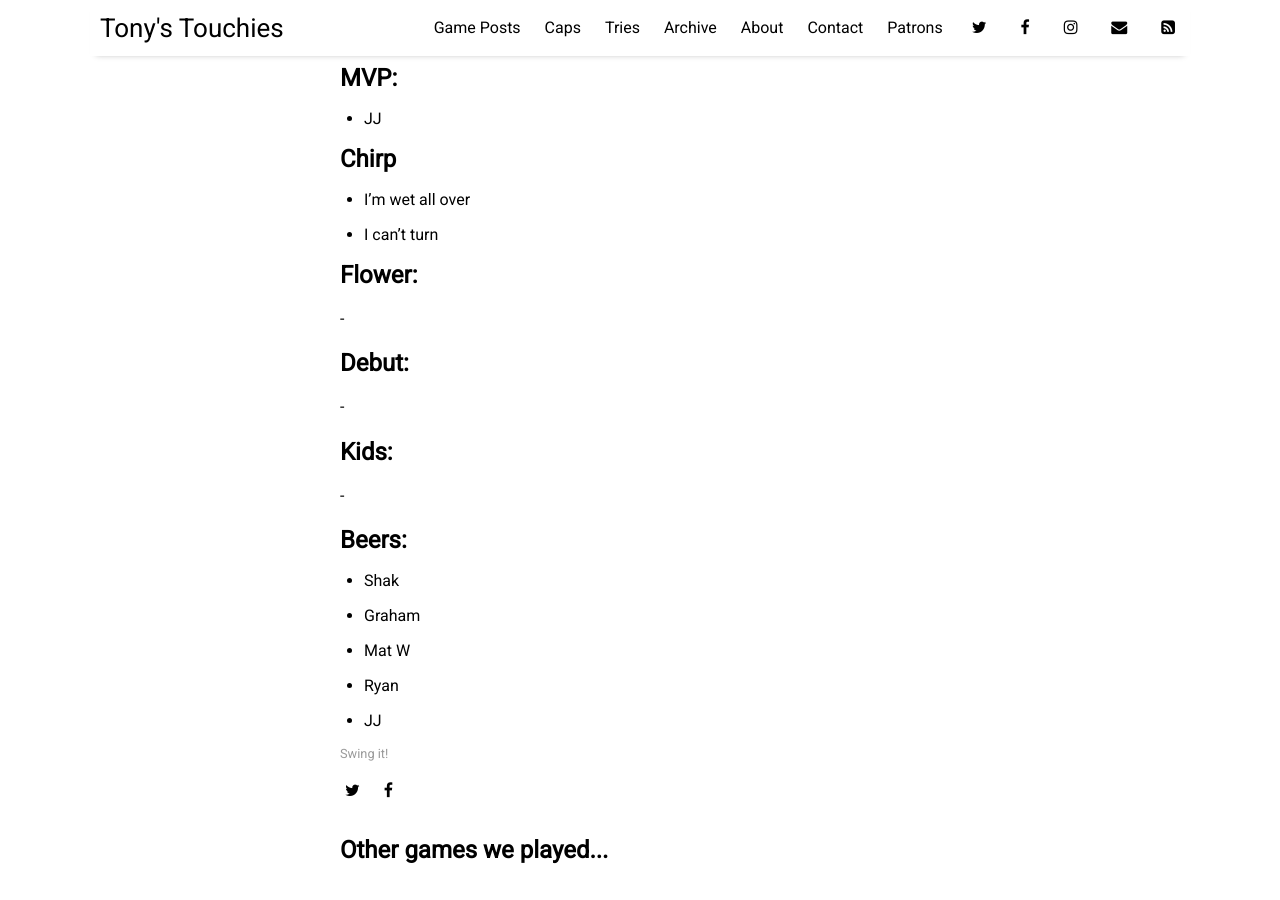
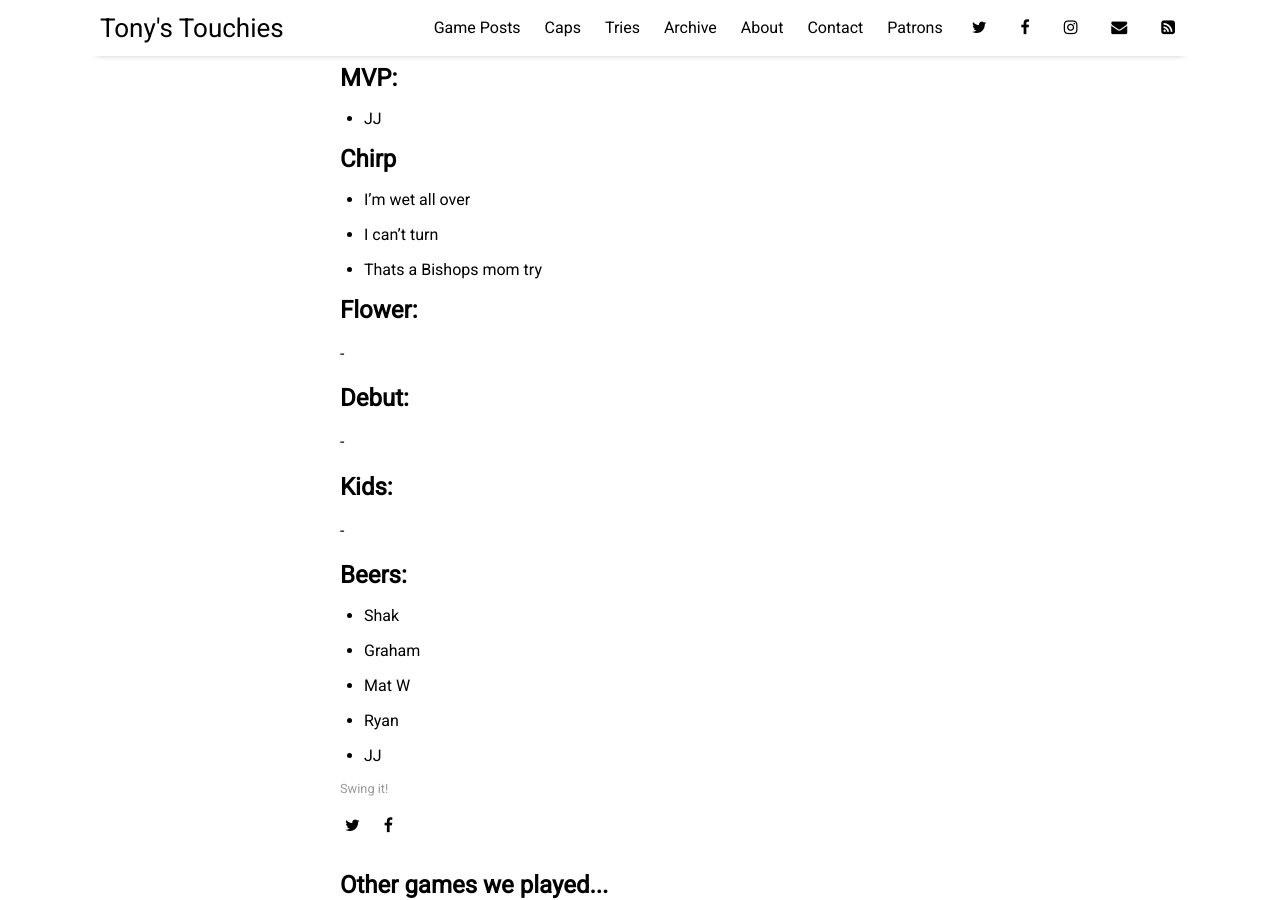
Before and after one commit to sundayrugby/sundayrugby.github.io, a Jekyll site: the page built from _posts/2024-08-11-CT.md, in a window 1280 px wide and 900 px high, scrolled down 1601 px. Built offline with Jekyll 4.4.1, drawn with Linux system fonts in a browser that asks for light colours; nearby versions of some CDN libraries.

Commit message:
Update 2024-08-11-CT.md

```diff
--- a/_posts/2024-08-11-CT.md
+++ b/_posts/2024-08-11-CT.md
@@ -53,6 +53,7 @@ image: 2024_08_11.jpg
 
 * I'm wet all over
 * I can't turn
+* Thats a Bishops mom try
 
 ## Flower:
 
```
